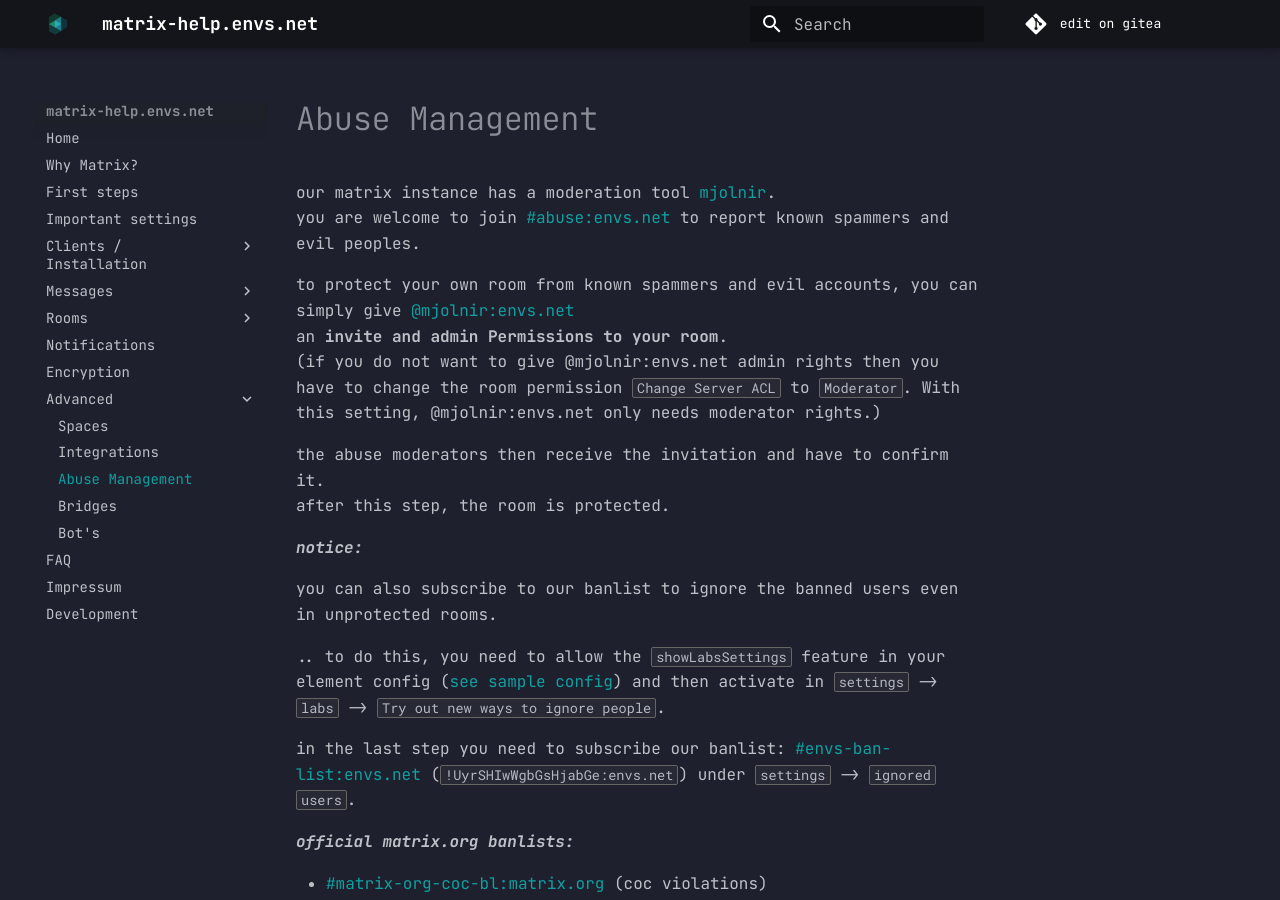
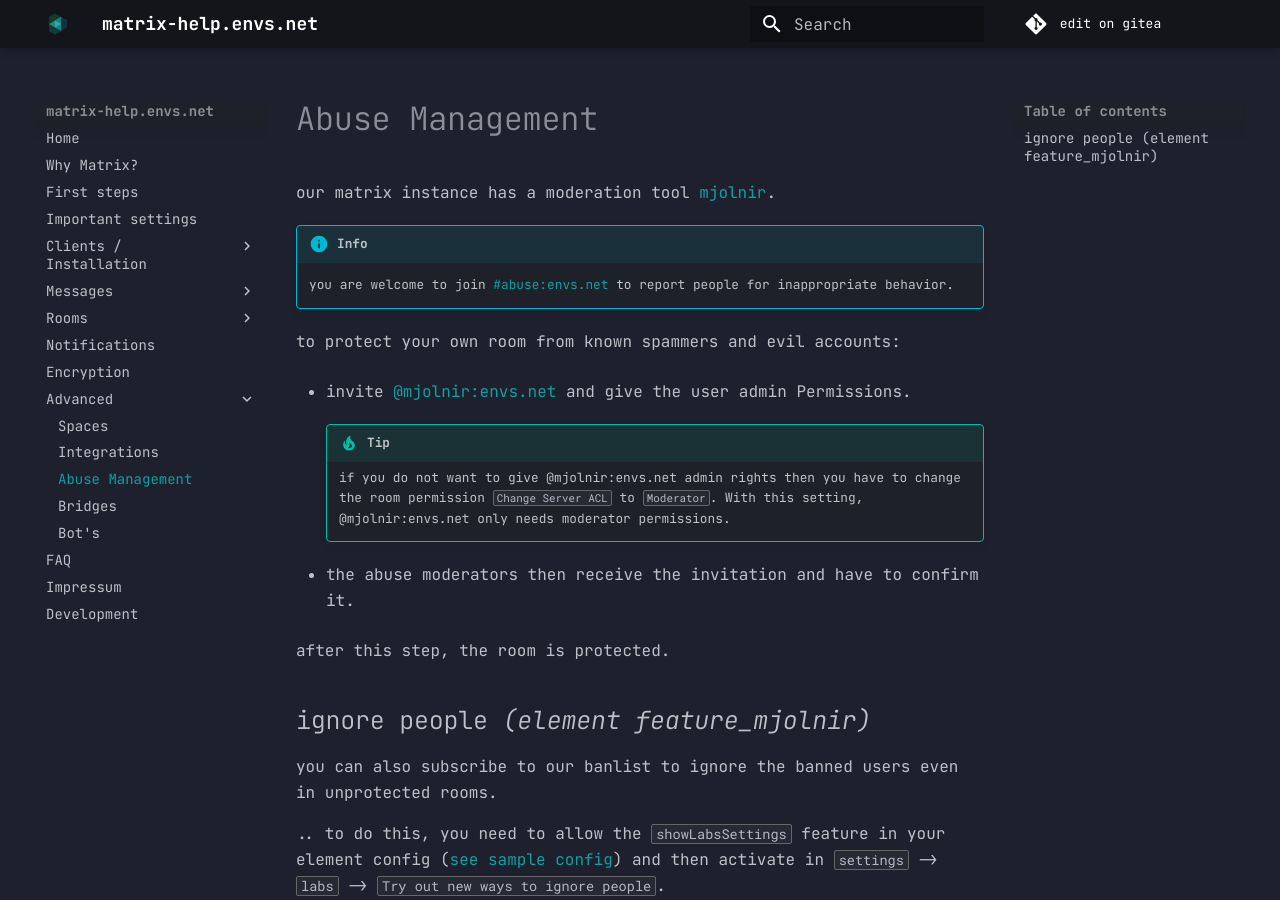
Before and after one commit to envs-net/matrix-doc, an MkDocs documentation site: the page built from docs/advanced/abuse_management.md, in a window 1280 px wide and 900 px high. Built offline with MkDocs 1.6.1 and Material for MkDocs 9.7.7, drawn with Linux system fonts in a browser that asks for light colours.

Commit message:
update advanced/abuse_management.md

```diff
--- a/docs/advanced/abuse_management.md
+++ b/docs/advanced/abuse_management.md
@@ -6,16 +6,21 @@ date: 2021-08-03T20:30:00+02:00
 # Abuse Management
 
 our matrix instance has a moderation tool [mjolnir](https://github.com/matrix-org/mjolnir).
-you are welcome to join [#abuse:envs.net](https://matrix.to/#/#abuse:envs.net) to report known spammers and evil peoples.
+!!! info
+    you are welcome to join [#abuse:envs.net](https://matrix.to/#/#abuse:envs.net) to report people for inappropriate behavior.
 
-to protect your own room from known spammers and evil accounts, you can simply give [@mjolnir:envs.net](https://matrix.to/#/@mjolnir:envs.net)
-an **invite and admin Permissions to your room**.
-(if you do not want to give @mjolnir:envs.net admin rights then you have to change the room permission `Change Server ACL` to `Moderator`. With this setting, @mjolnir:envs.net only needs moderator rights.)
+to protect your own room from known spammers and evil accounts:
 
-the abuse moderators then receive the invitation and have to confirm it.
+- invite [@mjolnir:envs.net](https://matrix.to/#/@mjolnir:envs.net) and give the user admin Permissions.
+
+	!!! tip
+		if you do not want to give @mjolnir:envs.net admin rights then you have to change the room permission `Change Server ACL` to `Moderator`. With this setting, @mjolnir:envs.net only needs moderator permissions.
+
+- the abuse moderators then receive the invitation and have to confirm it.
+
 after this step, the room is protected.
 
-***notice:***
+## ignore people *(element feature_mjolnir)*
 
 you can also subscribe to our banlist to ignore the banned users even in unprotected rooms.
 
@@ -25,6 +30,8 @@ and then activate in `settings` -> `labs` -> `Try out new ways to ignore people`
 in the last step you need to subscribe our banlist: [#envs-ban-list:envs.net](https://matrix.to/#/#envs-ban-list:envs.net) (`!UyrSHIwWgbGsHjabGe:envs.net`)
 under `settings` -> `ignored users`.
 
+![Screenshot of ignored people feature](/images/mjolnir_ignored_people.png)
+
 ***official matrix.org banlists:***
 
 - [#matrix-org-coc-bl:matrix.org](https://matrix.to/#/#matrix-org-coc-bl:matrix.org) (coc violations)
```
Also changed, not shown: docs/images/mjolnir_ignored_people.png (added).
